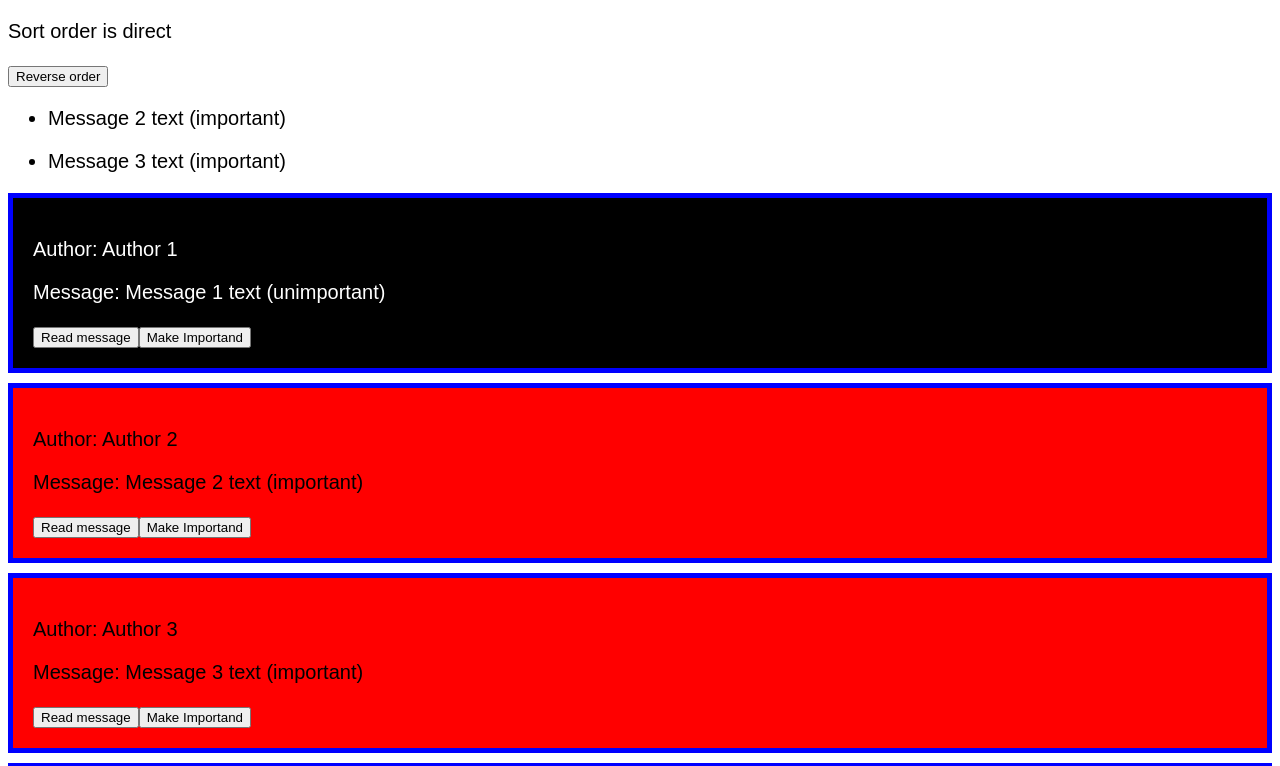
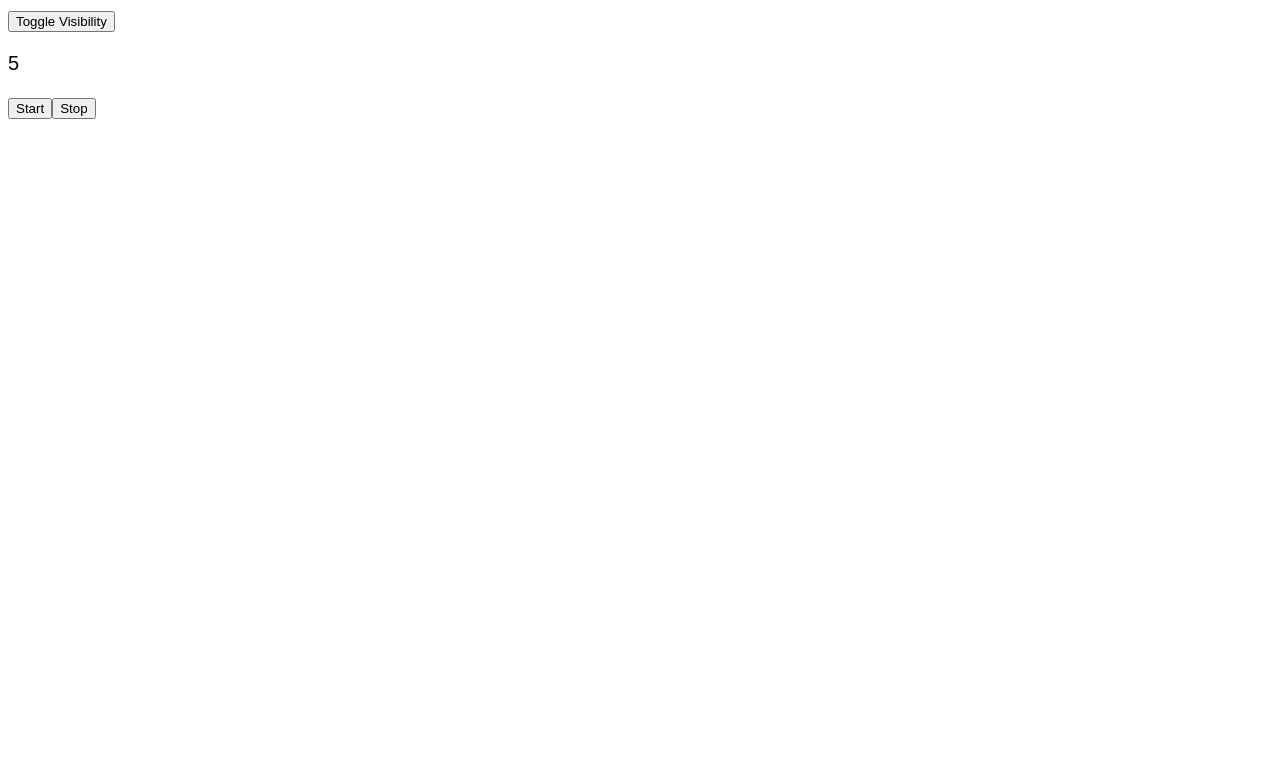
Before and after one commit to Makskuh/fe-2023-1-react-app, a React (Create React App) app: page / in a window 1280 px wide. Shown: the top 766 px of the page. Built offline with nearby package versions, Linux system fonts and the light colour scheme.

Commit message:
Add basic StopWatch component

```diff
--- a/src/App.js
+++ b/src/App.js
@@ -1,121 +1,27 @@
 import React from 'react';
-import Message from './components/Message';
-import ImportantMessages from './components/ImportantMessages';
-
-const messagesData = [
-  {
-    id: 1,
-    text: 'Message 1 text (unimportant)',
-    author: 'Author 1',
-    isImportant: false,
-  },
-  {
-    id: 2,
-    text: 'Message 2 text (important)',
-    author: 'Author 2',
-    isImportant: true,
-  },
-  {
-    id: 3,
-    text: 'Message 3 text (important)',
-    author: 'Author 3',
-    isImportant: true,
-  },
-  {
-    id: 4,
-    text: 'This is new',
-    author: 'Author 4',
-    isImportant: false,
-  },
-];
-
-// JSON.parse(JSON.stringify(messagesData))
+import StopWatch from './components/StopWatch';
 
 class App extends React.Component {
   constructor(props) {
     super(props);
 
     this.state = {
-      messages: structuredClone(messagesData),
-      isDirectSort: true,
+      isVisible: true,
     };
   }
 
-  sortMessages = () => {
-    const { messages, isDirectSort } = this.state;
-
-    /*
-      1. взяти масив с даними
-      2. відсортувати його
-      3. оновити стан
-    */
-
-    const copy = structuredClone(messages);
-
-    copy.sort((a, b) => {
-      if (isDirectSort) {
-        // якщо треба айді по спаданню
-        return b.id - a.id;
-      }
-
-      // якщо треба айді по зростанню
-      return a.id - b.id;
-    });
-
+  handleIsVisible = () => {
     this.setState({
-      messages: copy,
-      isDirectSort: !isDirectSort,
-    });
-  };
-
-  mapMessages = (message, index, arr) => (
-    <Message
-      key={message.id}
-      id={message.id}
-      text={message.text}
-      author={message.author}
-      isImportant={message.isImportant}
-      makeImportant={this.makeImportant}
-    />
-  );
-
-  makeImportant = (id) => {
-    const { messages } = this.state;
-
-    const newMessages = [];
-
-    for(let i = 0; i < messages.length; i++) {
-      const message = structuredClone(messages[i]);
-
-      if(message.id === id) {
-        message.isImportant = true;
-      }
-
-      newMessages.push(message);
-    }
-
-    this.setState({
-      messages: newMessages
-    });
+      isVisible: !this.state.isVisible
+    })
   }
 
-  filterImportantMessages = (message) => message.isImportant;
-
   render() {
-    const { messages, isDirectSort } = this.state;
-    const importantMessagesArr = messages.filter(this.filterImportantMessages);
-    const messagesArray = messages.map(this.mapMessages);
-
+    const { isVisible } = this.state;
     return (
       <>
-        <div>
-          <p>Sort order is {isDirectSort ? 'direct': 'reversed'}</p>
-          <button onClick={this.sortMessages}>Reverse order</button>
-        </div>
-        <div>
-          <ImportantMessages messages={importantMessagesArr} />
-        </div>
-        {messagesArray}
+        <button onClick={this.handleIsVisible}>Toggle Visibility</button>
+        {isVisible && <StopWatch />}
       </>
     );
   }
--- /dev/null
+++ b/src/components/StopWatch/index.jsx
@@ -0,0 +1,53 @@
+import { Component } from 'react';
+
+class StopWatch extends Component {
+  constructor(props) {
+    super(props);
+
+    this.state = {
+      currentTime: 0,
+    };
+  }
+
+  start = () => {
+    // const { currentTime } = this.state;
+
+    this.intervalId = setInterval(() => {
+      console.log('interval')
+      this.setState({
+        currentTime: this.state.currentTime + 1,
+      });
+    }, 1000);
+  };
+
+  componentDidMount() {
+    console.log('componentDidMount');
+    this.start();
+  }
+
+  componentDidUpdate(prevProps, prevState) {
+    console.log('componentDidUpdate');
+  }
+
+  componentWillUnmount() {
+    console.log('componentWillUnmount');
+    clearInterval(this.intervalId);
+  }
+
+  render() {
+    const { currentTime } = this.state;
+
+    // this.setState({ currentTime: this.state.currentTime + 1 });
+    // this.start();
+
+    return (
+      <section>
+        <p>{currentTime}</p>
+        <button onClick={this.start}>Start</button>
+        <button>Stop</button>
+      </section>
+    );
+  }
+}
+
+export default StopWatch;
```
